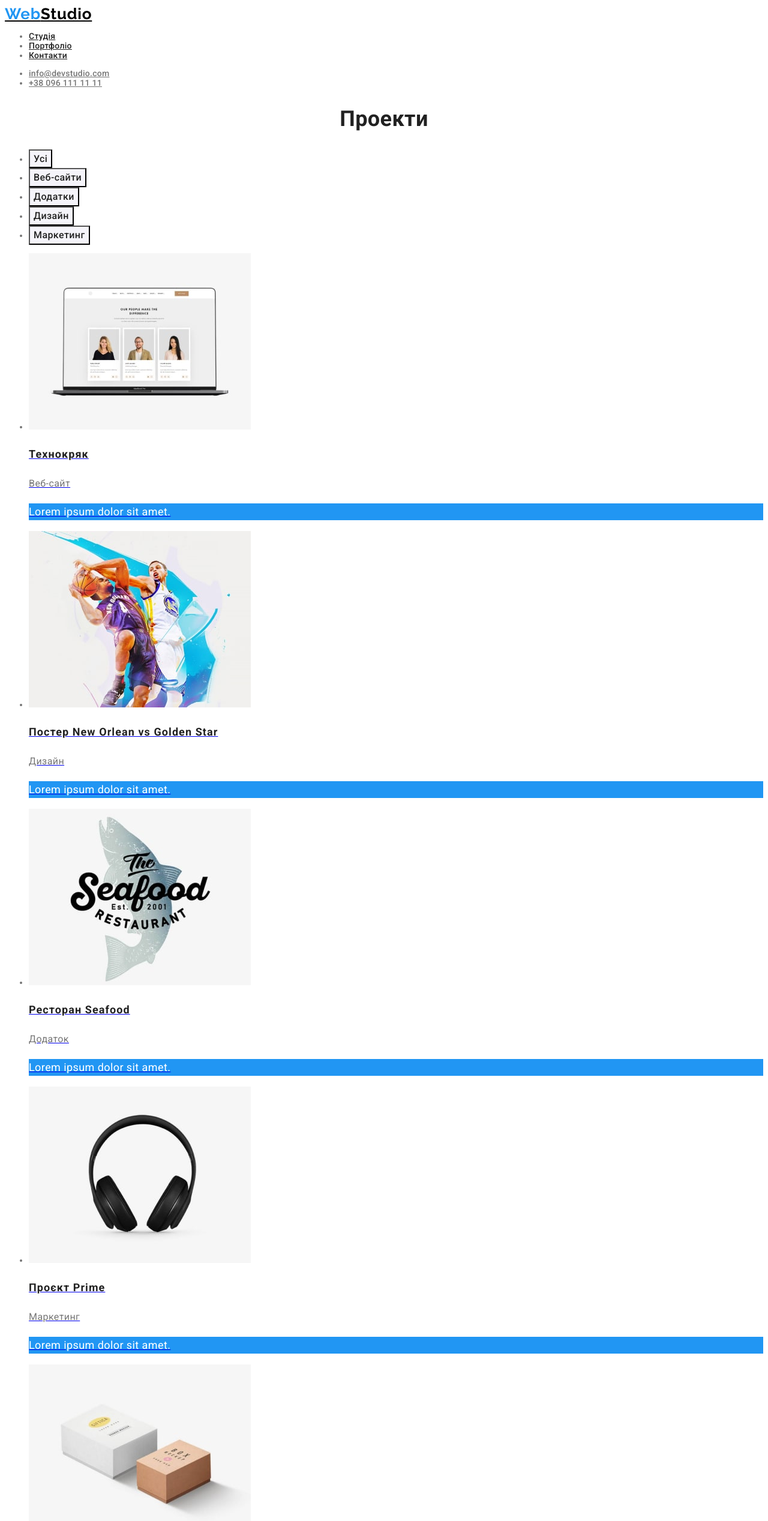
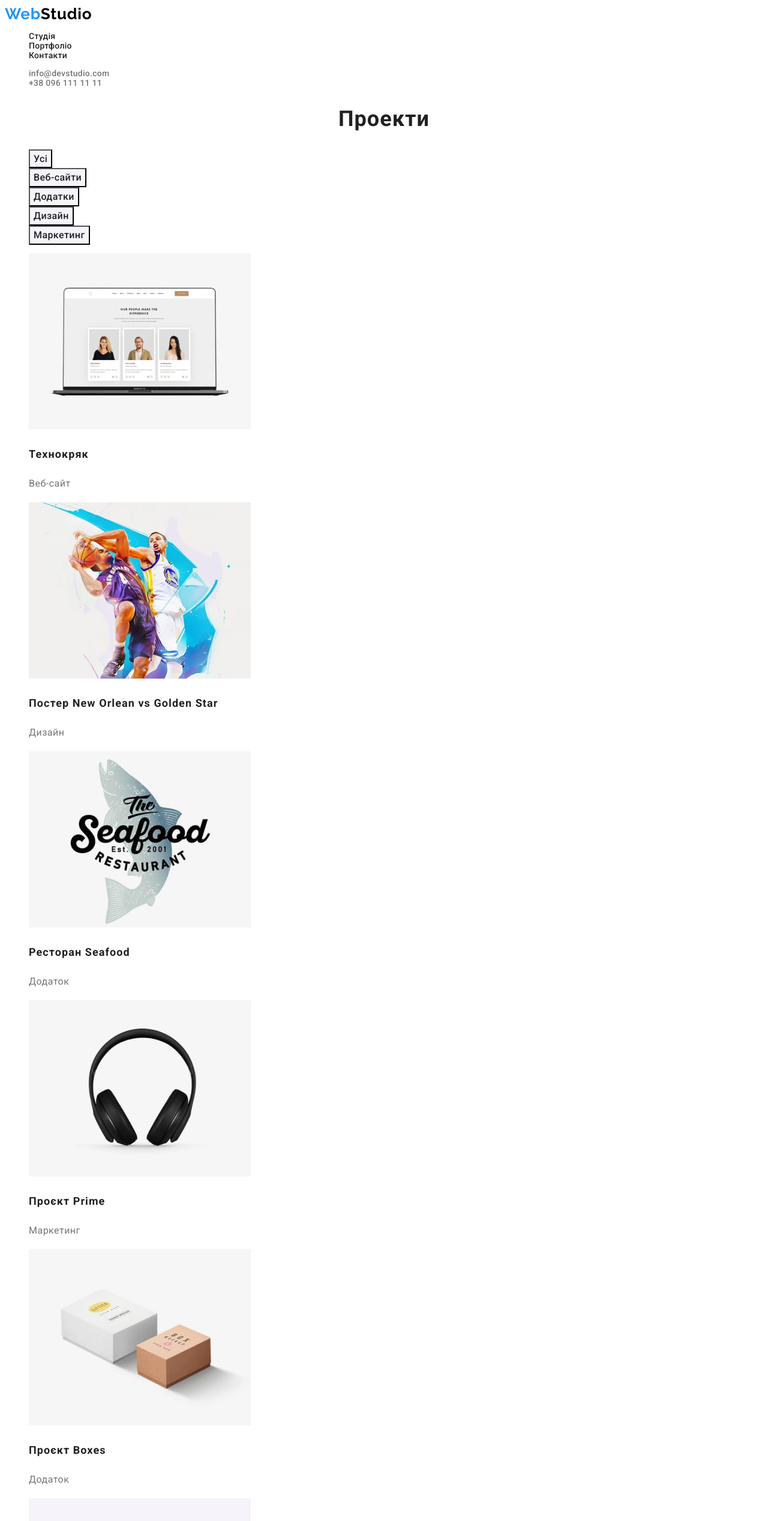
Before and after one commit to ArtemKrylov/goit-markup-hw-02-v2, a plain HTML site: page portfolio.html in a window 1280 px wide. Shown: the top 2535 px of the page at 60% size. Drawn offline with Linux system fonts and the light colour scheme.

Commit message:
After mentor*s check changes

```diff
--- a/css/style.css
+++ b/css/style.css
@@ -32,6 +32,14 @@ body {
   font-family: inherit;
 }
 
+.list {
+  list-style: none;
+}
+
+.link {
+  text-decoration: none;
+}
+
 /* styles for header*/
 .header {
   font-weight: 500;
@@ -41,7 +49,6 @@ body {
 
 .cite-logo {
   font-family: var(--logo-font-family);
-  font-style: normal;
   font-weight: 700;
   font-size: 26px;
   line-height: 1.19;
@@ -148,6 +155,7 @@ body {
 .section-average-title {
   font-weight: 700;
   font-size: 36px;
+  letter-spacing: 0.03em;
   line-height: 1.17;
   text-align: center;
   color: var(--title-text-color);
@@ -155,6 +163,7 @@ body {
 
 .peculiarity-card-title {
   font-weight: 700;
+  font-size: 14px;
   line-height: 1.14;
   text-transform: uppercase;
   color: var(--title-text-color);
@@ -170,6 +179,7 @@ body {
 .teamcard-job {
   font-size: 16px;
   line-height: 1.188;
+  letter-spacing: 0.03em;
 }
 
 .teamcard-name {
@@ -186,6 +196,7 @@ body {
   font-weight: 500;
   font-size: 16px;
   line-height: 1.62;
+  letter-spacing: 0.03em;
   text-align: center;
   letter-spacing: inherit;
   color: var(--filter-button-text-color);
@@ -214,11 +225,13 @@ body {
 .project-type {
   font-size: 16px;
   line-height: 1.88;
+  letter-spacing: 0.03em;
   color: var(--text-color);
 }
 .project-description {
   background-color: var(--accent-color);
   font-size: 18px;
   line-height: 1.56;
+  letter-spacing: 0.03em;
   color: #fff;
 }
--- a/portfolio.html
+++ b/portfolio.html
@@ -17,33 +17,36 @@
   <body class="portfolio">
     <header class="header">
       <a
-        class="cite-logo header-logo"
+        class="link cite-logo header-logo"
         href="./index.html"
         rel="Студія"
         lang="en"
         ><span class="logo-accent">Web</span>Studio</a
       >
       <nav class="navigation">
-        <ul>
+        <ul class="list">
           <li>
-            <a class="navigation-link" href="./index.html" rel="studio"
+            <a class="link navigation-link" href="./index.html" rel="studio"
               >Студія</a
             >
           </li>
           <li>
-            <a class="navigation-link" href="./portfolio.html" rel="portfolio"
+            <a
+              class="link navigation-link"
+              href="./portfolio.html"
+              rel="portfolio"
               >Портфоліо</a
             >
           </li>
           <li>
-            <a class="navigation-link" href="#" rel="contacts">Контакти</a>
+            <a class="link navigation-link" href="#" rel="contacts">Контакти</a>
           </li>
         </ul>
       </nav>
-      <ul class="header-contacts">
+      <ul class="list header-contacts">
         <li>
           <a
-            class="header-contact"
+            class="link header-contact"
             href="mailto:info@devstudio.com"
             rel="studio-mail"
             >info@devstudio.com</a
@@ -51,7 +54,7 @@
         </li>
         <li>
           <a
-            class="header-contact"
+            class="link header-contact"
             href="tel:+380961111111"
             rel="studio-phone-number"
             >+38 096 111 11 11</a
@@ -66,7 +69,7 @@
         <h1 class="section-average-title">Проекти</h1>
 
         <!-- filter pannel-->
-        <ul class="filters">
+        <ul class="list filters">
           <li class="filter">
             <button class="button filter-button" type="button">Усі</button>
           </li>
@@ -89,9 +92,9 @@
         </ul>
 
         <!-- list of studio's projects-->
-        <ul class="projects">
+        <ul class="list projects">
           <li class="project">
-            <a href="#" class="project-imageref">
+            <a href="#" class="link project-imageref">
               <img
                 src="./images/projects/project-technokrjack-min.jpg"
                 alt="Технокряк"
@@ -99,12 +102,12 @@
               />
               <h2 class="project-title">Технокряк</h2>
               <p class="project-type">Веб-сайт</p>
-              <p class="project-description">Lorem ipsum dolor sit amet.</p>
+              <!-- <p class="project-description">Lorem ipsum dolor sit amet.</p> -->
             </a>
           </li>
 
           <li class="project">
-            <a href="#" class="project-imageref">
+            <a href="#" class="link project-imageref">
               <img
                 src="./images/projects/project-new-orlean-min.jpg"
                 alt="Постер New Orlean vs Golden Star"
@@ -114,12 +117,12 @@
                 Постер New Orlean vs Golden Star
               </h2>
               <p class="project-type">Дизайн</p>
-              <p class="project-description">Lorem ipsum dolor sit amet.</p>
+              <!-- <p class="project-description">Lorem ipsum dolor sit amet.</p> -->
             </a>
           </li>
 
           <li class="project">
-            <a href="#" class="project-imageref">
+            <a href="#" class="link project-imageref">
               <img
                 src="./images/projects/project-seafood-min.jpg"
                 alt="Ресторан Seafood"
@@ -127,12 +130,12 @@
               />
               <h2 class="project-title">Ресторан Seafood</h2>
               <p class="project-type">Додаток</p>
-              <p class="project-description">Lorem ipsum dolor sit amet.</p>
+              <!-- <p class="project-description">Lorem ipsum dolor sit amet.</p> -->
             </a>
           </li>
 
           <li class="project">
-            <a href="#" class="project-imageref">
+            <a href="#" class="link project-imageref">
               <img
                 src="./images/projects/project-prime-min.jpg"
                 alt="Проєкт Prime"
@@ -140,12 +143,12 @@
               />
               <h2 class="project-title">Проєкт Prime</h2>
               <p class="project-type">Маркетинг</p>
-              <p class="project-description">Lorem ipsum dolor sit amet.</p>
+              <!-- <p class="project-description">Lorem ipsum dolor sit amet.</p> -->
             </a>
           </li>
 
           <li class="project">
-            <a href="#" class="project-imageref">
+            <a href="#" class="link project-imageref">
               <img
                 src="./images/projects/project-boxes-min.jpg"
                 alt="Проєкт Boxes"
@@ -153,12 +156,12 @@
               />
               <h2 class="project-title">Проєкт Boxes</h2>
               <p class="project-type">Додаток</p>
-              <p class="project-description">Lorem ipsum dolor sit amet.</p>
+              <!-- <p class="project-description">Lorem ipsum dolor sit amet.</p> -->
             </a>
           </li>
 
           <li class="project">
-            <a href="#" class="project-imageref">
+            <a href="#" class="link project-imageref">
               <img
                 src="./images/projects/project-inspiration-min.jpg"
                 alt="Inspiration has no Borders"
@@ -168,12 +171,12 @@
                 Inspiration has no Borders
               </h2>
               <p class="project-type">Веб-сайт</p>
-              <p class="project-description">Lorem ipsum dolor sit amet.</p>
+              <!-- <p class="project-description">Lorem ipsum dolor sit amet.</p> -->
             </a>
           </li>
 
           <li class="project">
-            <a href="#" class="project-imageref">
+            <a href="#" class="link project-imageref">
               <img
                 src="./images/projects/project-limited-edition-min.jpg"
                 alt="Видання Limited Edition"
@@ -181,12 +184,12 @@
               />
               <h2 class="project-title">Видання Limited Edition</h2>
               <p class="project-type">Дизайн</p>
-              <p class="project-description">Lorem ipsum dolor sit amet.</p>
+              <!-- <p class="project-description">Lorem ipsum dolor sit amet.</p> -->
             </a>
           </li>
 
           <li class="project">
-            <a href="#" class="project-imageref">
+            <a href="#" class="link project-imageref">
               <img
                 src="./images/projects/project-lab-min.jpg"
                 alt="Проєкт LAB"
@@ -194,12 +197,12 @@
               />
               <h2 class="project-title">Проєкт LAB</h2>
               <p class="project-type">Маркетинг</p>
-              <p class="project-description">Lorem ipsum dolor sit amet.</p>
+              <!-- <p class="project-description">Lorem ipsum dolor sit amet.</p> -->
             </a>
           </li>
 
           <li class="project">
-            <a href="#" class="project-imageref">
+            <a href="#" class="link project-imageref">
               <img
                 src="./images/projects/project-business-min.jpg"
                 alt="Growing Business Додаток"
@@ -207,7 +210,7 @@
               />
               <h2 class="project-title" lang="en">Growing Business</h2>
               <p class="project-type">Додаток</p>
-              <p class="project-description">Lorem ipsum dolor sit amet.</p>
+              <!-- <p class="project-description">Lorem ipsum dolor sit amet.</p> -->
             </a>
           </li>
         </ul>
@@ -216,17 +219,17 @@
 
     <footer class="footer">
       <a
-        class="cite-logo footer-logo"
+        class="link cite-logo footer-logo"
         href="./index.html"
         rel="Cтудія"
         lang="en"
         ><span class="logo-accent">Web</span>Studio</a
       >
       <address class="footer-address">
-        <ul>
+        <ul class="list">
           <li>
             <a
-              class="footer-location"
+              class="link footer-location"
               href="https://goo.gl/maps/gvpNCCm3hSawrAU8A"
               rel="studio-address-google-maps"
               target="_blank"
@@ -235,7 +238,7 @@
           </li>
           <li>
             <a
-              class="footer-email"
+              class="link footer-email"
               href="mailto:info@devstudio.com"
               rel="studio-mail"
               target="_blank"
@@ -244,7 +247,7 @@
           </li>
           <li>
             <a
-              class="footer-phonenumber"
+              class="link footer-phonenumber"
               href="tel:+380961111111"
               rel="studio-phone-number"
               target="_blank"
```
Also changed, not shown: index.html (+19 -16 lines).
